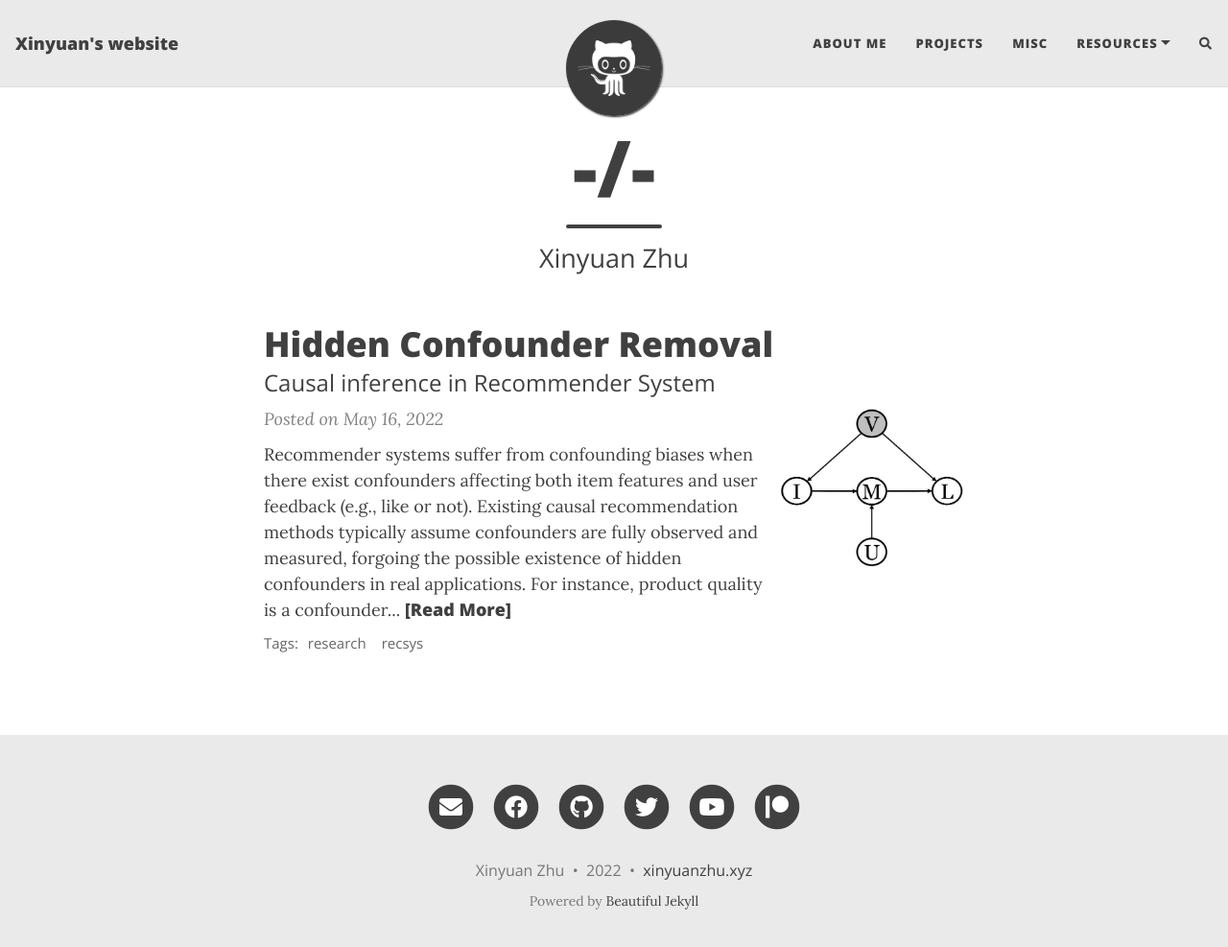
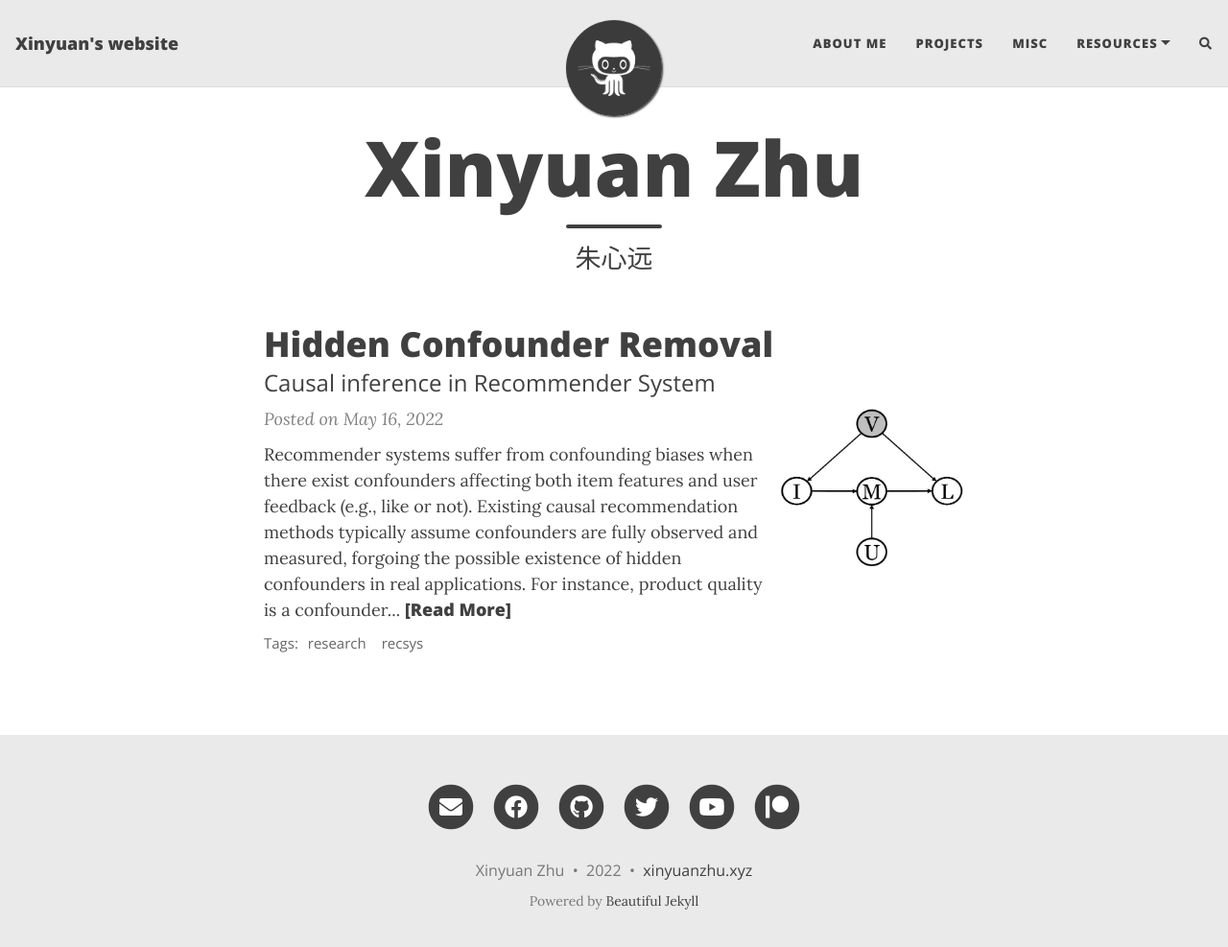
Before and after one commit to xinyuanzhu/xinyuanzhu.github.io, a Jekyll site: the page built from index.html, in a window 1280 px wide and 1000 px high. Shown: the top 987 px of the window at 96% size. Built offline with Jekyll 4.4.1, drawn with Linux system fonts in a browser that asks for light colours; nearby versions of some CDN libraries; the list of posts is cut into pages by our own code; comment, search, counter and statistics services are not loaded.

Commit message:
Update index.html

```diff
--- a/index.html
+++ b/index.html
@@ -1,5 +1,5 @@
 ---
 layout: home
-title: -/-
-subtitle: Xinyuan Zhu
+title: Xinyuan Zhu
+subtitle: 朱心远
 ---
```
